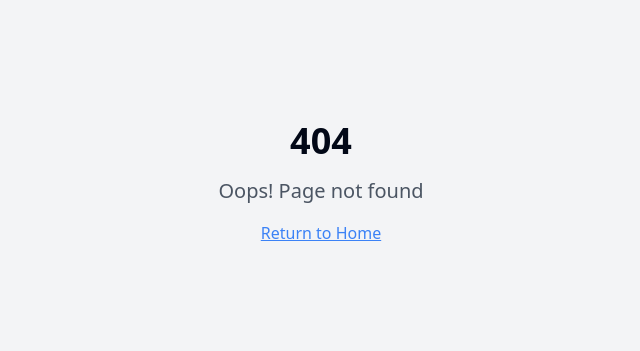
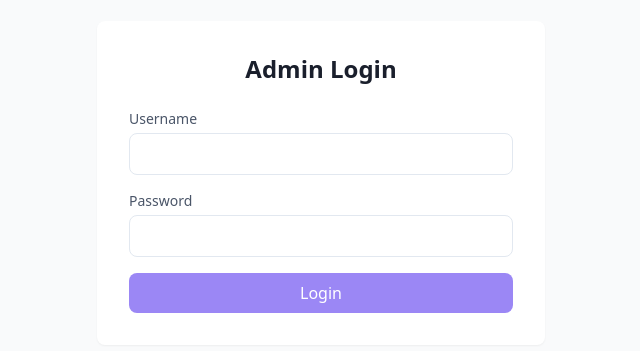
Before and after one commit to ganang02/ganang02.github.io, a React (Vite) app: page /login in a window 1280 px wide. Before the commit this address had no page. Shown: the part 217-568 px from the top of the page, without its empty margins (319-959 px from the left). Built offline with nearby package versions, Linux system fonts and the light colour scheme.

Commit message:
Add admin authentication
Add username and password fields for admin access and remove the "Admin Panel" button and text from the main UI.

```diff
--- a/src/App.tsx
+++ b/src/App.tsx
@@ -5,8 +5,11 @@ import { TooltipProvider } from "@/components/ui/tooltip";
 import { QueryClient, QueryClientProvider } from "@tanstack/react-query";
 import { BrowserRouter, Routes, Route } from "react-router-dom";
 import { TaskProvider } from "@/contexts/TaskContext";
+import { AuthProvider } from "@/contexts/AuthContext";
+import { ProtectedRoute } from "@/components/ProtectedRoute";
 import Index from "./pages/Index";
 import Admin from "./pages/Admin";
+import Login from "./pages/Login";
 import NotFound from "./pages/NotFound";
 
 const queryClient = new QueryClient();
@@ -14,17 +17,27 @@ const queryClient = new QueryClient();
 const App = () => (
   <QueryClientProvider client={queryClient}>
     <TooltipProvider>
+      <AuthProvider>
         <TaskProvider>
           <Toaster />
           <Sonner />
           <BrowserRouter>
             <Routes>
               <Route path="/" element={<Index />} />
-            <Route path="/admin" element={<Admin />} />
+              <Route path="/login" element={<Login />} />
+              <Route
+                path="/admin"
+                element={
+                  <ProtectedRoute>
+                    <Admin />
+                  </ProtectedRoute>
+                }
+              />
               <Route path="*" element={<NotFound />} />
             </Routes>
           </BrowserRouter>
         </TaskProvider>
+      </AuthProvider>
     </TooltipProvider>
   </QueryClientProvider>
 );
--- /dev/null
+++ b/src/components/ProtectedRoute.tsx
@@ -0,0 +1,13 @@
+
+import { useAuth } from '@/contexts/AuthContext';
+import { Navigate } from 'react-router-dom';
+
+export const ProtectedRoute = ({ children }: { children: React.ReactNode }) => {
+  const { isAuthenticated } = useAuth();
+
+  if (!isAuthenticated) {
+    return <Navigate to="/login" replace />;
+  }
+
+  return <>{children}</>;
+};
--- /dev/null
+++ b/src/contexts/AuthContext.tsx
@@ -0,0 +1,43 @@
+
+import React, { createContext, useContext, useState } from 'react';
+
+interface AuthContextType {
+  isAuthenticated: boolean;
+  login: (username: string, password: string) => boolean;
+  logout: () => void;
+}
+
+const ADMIN_USERNAME = 'admin';
+const ADMIN_PASSWORD = 'admin123';
+
+const AuthContext = createContext<AuthContextType | undefined>(undefined);
+
+export function AuthProvider({ children }: { children: React.ReactNode }) {
+  const [isAuthenticated, setIsAuthenticated] = useState(false);
+
+  const login = (username: string, password: string) => {
+    if (username === ADMIN_USERNAME && password === ADMIN_PASSWORD) {
+      setIsAuthenticated(true);
+      return true;
+    }
+    return false;
+  };
+
+  const logout = () => {
+    setIsAuthenticated(false);
+  };
+
+  return (
+    <AuthContext.Provider value={{ isAuthenticated, login, logout }}>
+      {children}
+    </AuthContext.Provider>
+  );
+}
+
+export function useAuth() {
+  const context = useContext(AuthContext);
+  if (context === undefined) {
+    throw new Error('useAuth must be used within an AuthProvider');
+  }
+  return context;
+}
--- a/src/pages/Admin.tsx
+++ b/src/pages/Admin.tsx
@@ -1,16 +1,19 @@
-
 import React, { useState } from 'react';
 import { Task, DayOfWeek } from '@/types/task';
 import { useTaskContext } from '@/contexts/TaskContext';
 import { Link } from 'react-router-dom';
 import { Plus, ArrowLeft, Pencil, Trash } from 'lucide-react';
 import { useToast } from '@/components/ui/use-toast';
+import { useAuth } from '@/contexts/AuthContext';
+import { useNavigate } from 'react-router-dom';
 
 const days: DayOfWeek[] = ['Monday', 'Tuesday', 'Wednesday', 'Thursday', 'Friday'];
 
 const Admin = () => {
   const { tasks, addTask, updateTask, deleteTask } = useTaskContext();
   const { toast } = useToast();
+  const { logout } = useAuth();
+  const navigate = useNavigate();
   const [editingTask, setEditingTask] = useState<Task | null>(null);
   const [formData, setFormData] = useState({
     title: '',
@@ -47,14 +50,25 @@ const Admin = () => {
     });
   };
 
+  const handleLogout = () => {
+    logout();
+    navigate('/');
+  };
+
   return (
     <div className="min-h-screen bg-gray-50 p-6">
       <div className="max-w-4xl mx-auto">
-        <div className="flex items-center mb-8">
+        <div className="flex items-center justify-between mb-8">
           <Link to="/" className="flex items-center text-primary hover:text-primary-hover">
             <ArrowLeft className="w-5 h-5 mr-2" />
             Back to Tasks
           </Link>
+          <button
+            onClick={handleLogout}
+            className="px-4 py-2 text-red-600 hover:bg-red-50 rounded-lg transition-colors"
+          >
+            Logout
+          </button>
         </div>
 
         <div className="bg-white rounded-lg shadow-sm p-6 mb-8">
--- a/src/pages/Index.tsx
+++ b/src/pages/Index.tsx
@@ -3,8 +3,6 @@ import React from 'react';
 import { DayColumn } from '@/components/DayColumn';
 import { DayOfWeek } from '@/types/task';
 import { TaskProvider } from '@/contexts/TaskContext';
-import { Link } from 'react-router-dom';
-import { Settings } from 'lucide-react';
 
 const days: DayOfWeek[] = ['Monday', 'Tuesday', 'Wednesday', 'Thursday', 'Friday'];
 
@@ -15,13 +13,6 @@ const Index = () => {
         <div className="max-w-7xl mx-auto">
           <div className="flex justify-between items-center mb-8">
             <h1 className="text-3xl font-bold text-textPrimary">School Tasks</h1>
-            <Link
-              to="/admin"
-              className="flex items-center px-4 py-2 bg-primary text-white rounded-lg hover:bg-primary-hover transition-colors"
-            >
-              <Settings className="w-4 h-4 mr-2" />
-              Admin Panel
-            </Link>
           </div>
           <div className="grid grid-cols-1 md:grid-cols-3 lg:grid-cols-5 gap-6">
             {days.map(day => (
--- /dev/null
+++ b/src/pages/Login.tsx
@@ -0,0 +1,69 @@
+
+import React, { useState } from 'react';
+import { useAuth } from '@/contexts/AuthContext';
+import { useNavigate } from 'react-router-dom';
+import { useToast } from '@/components/ui/use-toast';
+
+const Login = () => {
+  const [username, setUsername] = useState('');
+  const [password, setPassword] = useState('');
+  const { login } = useAuth();
+  const navigate = useNavigate();
+  const { toast } = useToast();
+
+  const handleSubmit = (e: React.FormEvent) => {
+    e.preventDefault();
+    if (login(username, password)) {
+      navigate('/admin');
+    } else {
+      toast({
+        description: 'Invalid username or password',
+        variant: 'destructive',
+      });
+    }
+  };
+
+  return (
+    <div className="min-h-screen bg-gray-50 flex items-center justify-center p-6">
+      <div className="w-full max-w-md">
+        <div className="bg-white rounded-lg shadow-sm p-8">
+          <h2 className="text-2xl font-bold text-textPrimary mb-6 text-center">Admin Login</h2>
+          <form onSubmit={handleSubmit} className="space-y-4">
+            <div>
+              <label className="block text-sm font-medium text-textSecondary mb-1">
+                Username
+              </label>
+              <input
+                type="text"
+                value={username}
+                onChange={(e) => setUsername(e.target.value)}
+                className="w-full p-2 border rounded-lg"
+                required
+              />
+            </div>
+            <div>
+              <label className="block text-sm font-medium text-textSecondary mb-1">
+                Password
+              </label>
+              <input
+                type="password"
+                value={password}
+                onChange={(e) => setPassword(e.target.value)}
+                className="w-full p-2 border rounded-lg"
+                required
+              />
+            </div>
+            <button
+              type="submit"
+              className="w-full py-2 bg-primary text-white rounded-lg hover:bg-primary-hover transition-colors"
+            >
+              Login
+            </button>
+          </form>
+        </div>
+      </div>
+    </div>
+  );
+};
+
+export default Login;
```
Lines whose indentation alone changed are shown as unchanged.
